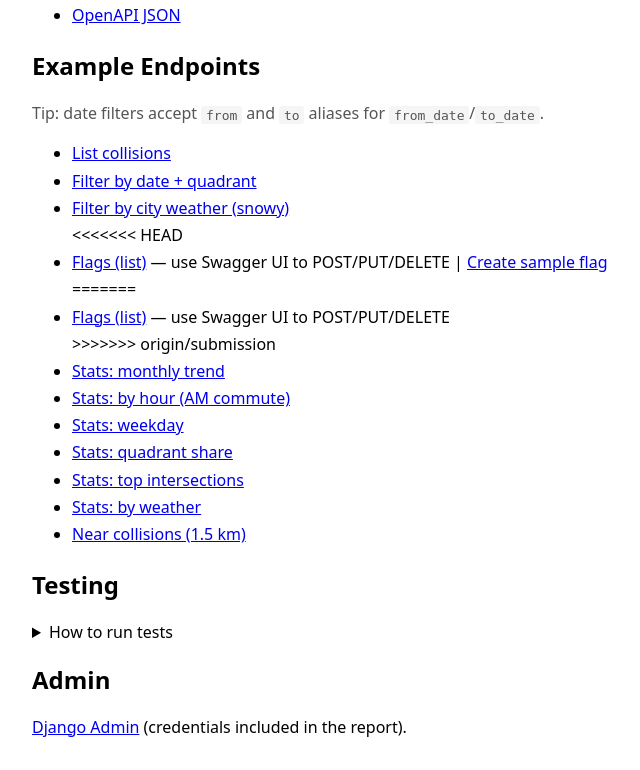
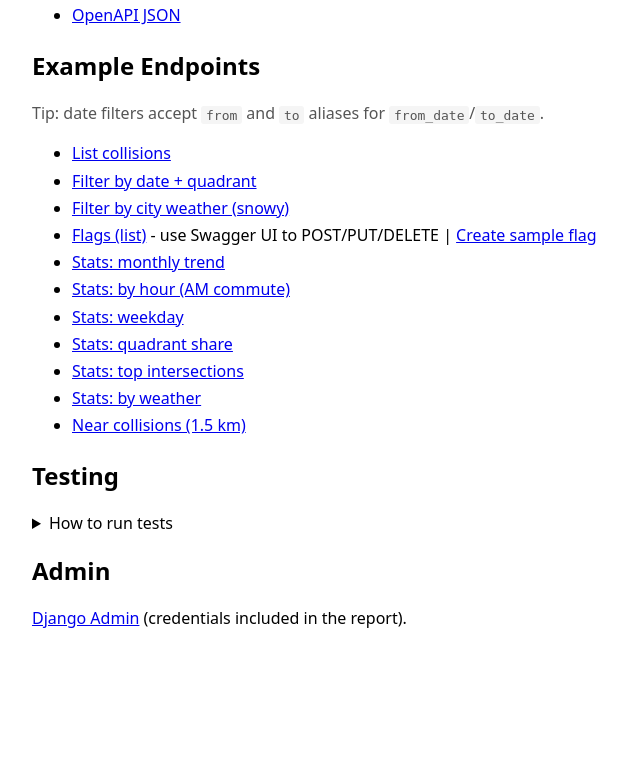
Before and after one commit to blob451/calgary-traffic-incidents-2024-api, a Django app: template templates/index.html in a window 1280 px wide. Shown: the part 452-1222 px from the top of the page, without its empty margins (0-640 px from the left). After the commit the page ends 1080 px from the top, so only its background shows below. Run offline with Django 5.2, Linux system fonts and the light colour scheme; the template is opened without the code that fills it, so the values that code supplies are empty; parts of the project's set-up code (start-up, migrations or seed data) failed here and were passed over.

Commit message:
Stage 9.6.2: Clean landing page artifacts and flags line
- Remove conflict markers/garbled chars from Run Info and Example Endpoints.
- Standardize “Flags (list) - use Swagger UI to POST/PUT/DELETE | Create sample flag”.
- Keep admin creds hidden unless set via env; no creds in Render env.
- Verified tests and schema/docs locally.

```diff
--- a/render.yaml
+++ b/render.yaml
@@ -19,7 +19,3 @@ services:
         value: "3.13.0"
       - key: ASSESSMENT_MODE
         value: "True"
-      - key: ADMIN_USERNAME
-        value: grader
-      - key: ADMIN_PASSWORD
-        value: secret
--- a/templates/index.html
+++ b/templates/index.html
@@ -44,10 +44,7 @@
     <section>
       <h2>Run Info</h2>
       <ul>
-<<<<<<< HEAD
         <li>OS: <strong>{{ runinfo.os }}</strong></li>
-=======
->>>>>>> origin/submission
         <li>Python: <strong>{{ runinfo.python }}</strong></li>
         <li>Django: <strong>{{ runinfo.django }}</strong></li>
         <li>DRF: <strong>{{ runinfo.drf }}</strong></li>
@@ -95,11 +92,7 @@ python manage.py runserver 127.0.0.1:8000</pre>
         {% if sample_collision_id %}
         <li><a href="/api/v1/collisions/{{ sample_collision_id }}/">Sample collision detail ({{ sample_collision_id }})</a></li>
         {% endif %}
-<<<<<<< HEAD
-        <li><a href="/api/v1/flags">Flags (list)</a> — use Swagger UI to POST/PUT/DELETE | <a href="/assessment/create-sample-flag">Create sample flag</a></li>
-=======
-        <li><a href="/api/v1/flags">Flags (list)</a> — use Swagger UI to POST/PUT/DELETE {% if assessment %} | <a href="/assessment/create-sample-flag">Create sample flag</a>{% endif %}</li>
->>>>>>> origin/submission
+        <li><a href="/api/v1/flags">Flags (list)</a> - use Swagger UI to POST/PUT/DELETE | <a href="/assessment/create-sample-flag">Create sample flag</a></li>
         {% if flag_detail_id %}<li><a href="/api/v1/flags/{{ flag_detail_id }}/">Sample flag detail</a></li>{% endif %}
         <li><a href="/api/v1/stats/monthly-trend">Stats: monthly trend</a></li>
         <li><a href="/api/v1/stats/by-hour?commute=am">Stats: by hour (AM commute)</a></li>
@@ -121,7 +114,7 @@ python manage.py runserver 127.0.0.1:8000</pre>
 
     <section>
       <h2>Admin</h2>
-      <p><a href="/admin/">Django Admin</a>{% if assessment and admin_user and admin_pass %} — use the credentials above{% else %} (credentials included in the report){% endif %}.</p>
+      <p><a href="/admin/">Django Admin</a>{% if assessment and admin_user and admin_pass %} - use the credentials above{% else %} (credentials included in the report){% endif %}.</p>
     </section>
   </body>
   </html>
```
